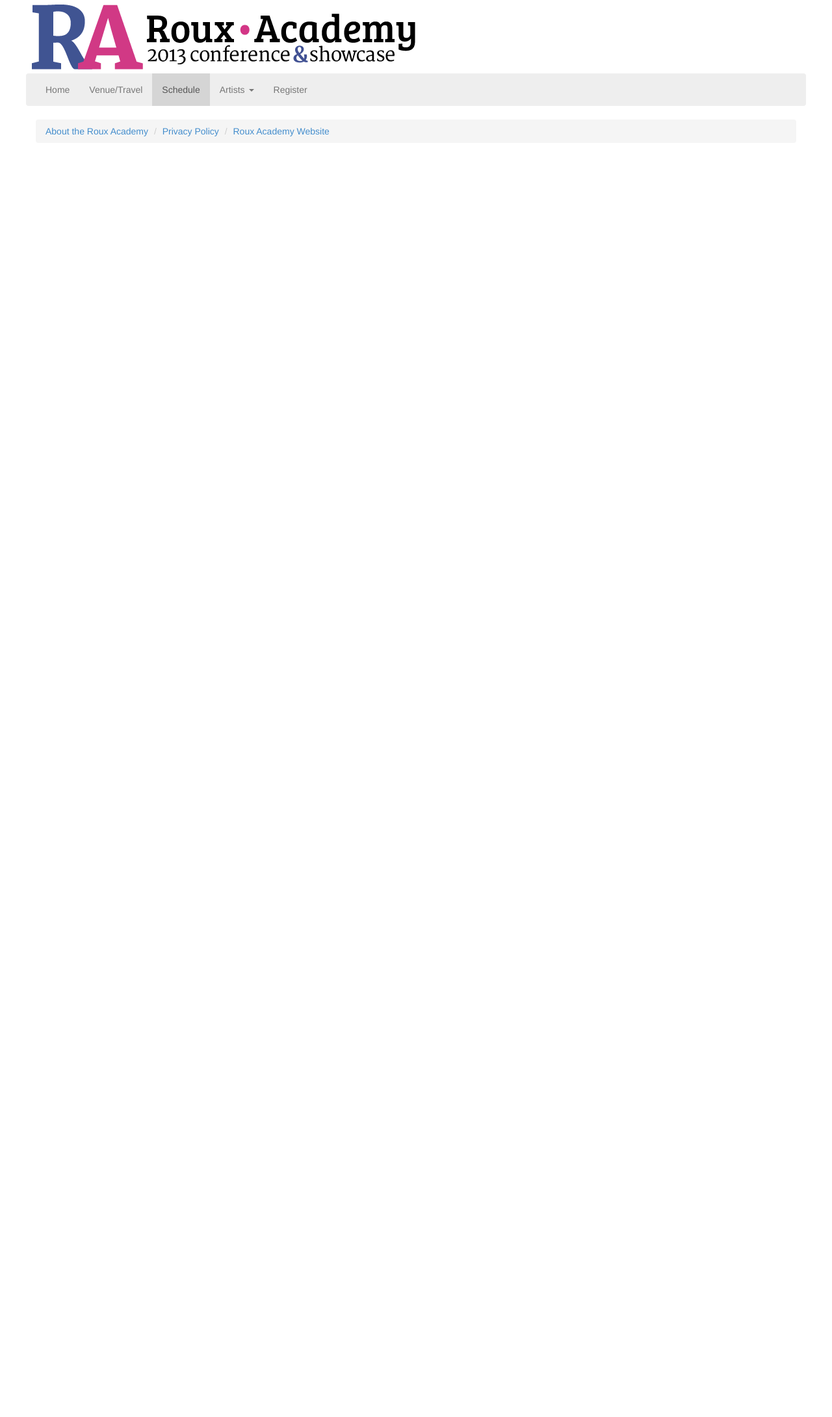
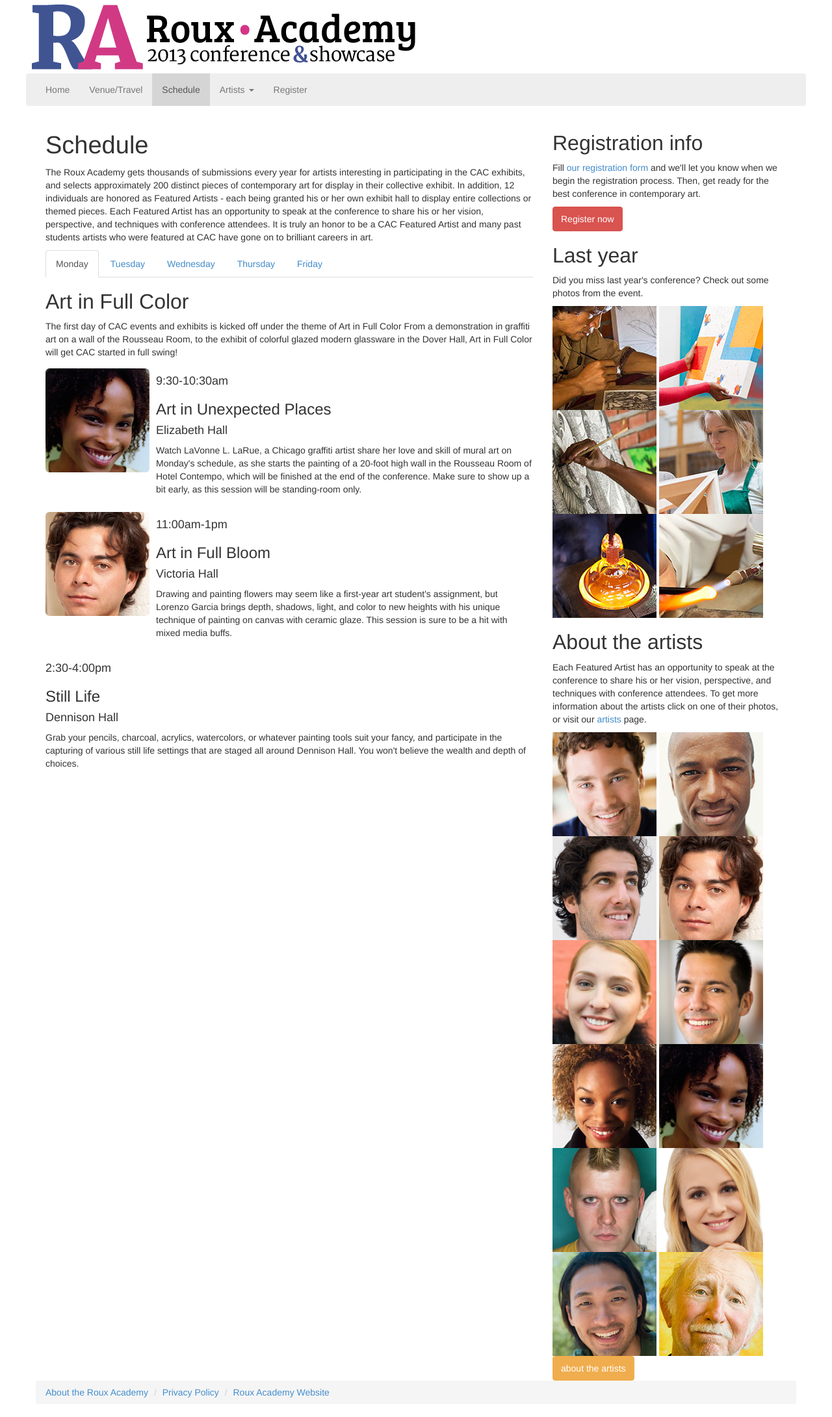
Before and after one commit to Fettabachi/rouxconferenceapp, a PHP site: page /schedule.php in a window 1280 px wide. Shown: the whole page at 65% size. Before the commit the page ends 210 px from the top, so only its background shows below. Run offline with PHP 8.4, Linux system fonts and the light colour scheme.

Commit message:
Expanding the content

```diff
--- /dev/null
+++ b/_/components/php/article-schedule.php
@@ -0,0 +1,26 @@
+<article class="schedule">
+	<h1>Schedule</h1>
+	<p>The Roux Academy gets thousands of submissions every year for artists interesting in participating in the CAC exhibits, and selects approximately 200 distinct pieces of contemporary art for display in their collective exhibit. In addition, 12 individuals are honored as Featured Artists - each being granted his or her own exhibit hall to display entire collections or themed pieces. Each Featured Artist has an opportunity to speak at the conference to share his or her vision, perspective, and techniques with conference attendees. It is truly an honor to be a CAC Featured Artist and many past students artists who were featured at CAC have gone on to brilliant careers in art.</p>
+
+	<div class="tabbable tabs">
+		<ul class="nav nav-tabs">
+			<li class="active"><a href="#monday" data-toggle="tab">Monday</a></li>
+			<li><a href="#tuesday" data-toggle="tab">Tuesday</a></li>
+			<li><a href="#wednesday" data-toggle="tab">Wednesday</a></li>
+			<li><a href="#thursday" data-toggle="tab">Thursday</a></li>
+			<li><a href="#friday" data-toggle="tab">Friday</a></li>
+		</ul><!-- nav nav-tabs -->
+	</div><!-- tabbable tabs -->
+
+	<section class="tab-content">
+
+    <?php include "snippet_schedule_monday.php"; ?>
+    <?php include "snippet_schedule_tuesday.php"; ?>
+    <?php include "snippet_schedule_wednesday.php"; ?>
+    <?php include "snippet_schedule_thursday.php"; ?>
+    <?php include "snippet_schedule_friday.php"; ?>
+
+
+	</section><!-- tab-content -->
+
+</article><!-- schedule -->
--- /dev/null
+++ b/_/components/php/aside-abouttheartists.php
@@ -0,0 +1,6 @@
+<aside class="abouttheartists">
+	<h2>About the artists</h2>
+	<p>Each Featured Artist has an opportunity to speak at the conference to share his or her vision, perspective, and techniques with conference attendees. To get more information about the artists click on one of their photos, or visit our <a href="artists.php">artists</a> page.</p>
+	  <?php include "snippet-artistphotogrid.php"; ?>
+	<a href="artists.php" class="btn btn-warning">about the artists</a>
+</aside>
--- /dev/null
+++ b/_/components/php/aside-lastyear.php
@@ -0,0 +1,12 @@
+<aside class="photosfromlastyear">
+	<h2>Last year</h2>
+	<p>Did you miss last year's conference? Check out some photos from the event.</p>
+	<div class="modalphotos photogrid clearfix">
+		<img src="images/slides/artist_on_table_tn.jpg" alt="Artist on a table">
+		<img src="images/slides/at_the_museum_tn.jpg" alt="At the museul">
+		<img src="images/slides/charcoal_artist_painting_tn.jpg" alt="Charcoal artist paining">
+		<img src="images/slides/framing_workshop_tn.jpg" alt="Framing workshop">
+		<img src="images/slides/glassmaking_workshop_tn.jpg" alt="Glassmaking workshop">
+		<img src="images/slides/glassworking_workshop_tn.jpg" alt="Glassworking workshop">
+	</div>
+</aside>
--- /dev/null
+++ b/_/components/php/aside-register.php
@@ -0,0 +1,5 @@
+<aside class="register">
+	<h2>Registration info</h2>
+	<p>Fill <a href="register.php">our registration form</a> and we'll let you know when we begin the registration process. Then, get ready for the best conference in contemporary art.</p>
+	<a href="register.php" class="btn btn-danger">Register now</a></p>
+</aside>
--- a/_/components/php/header.php
+++ b/_/components/php/header.php
@@ -33,6 +33,14 @@
 				</ul><!-- nav -->
 			</section><!-- navbar -->
 
+			<!-- Modal -->
+			<section id="modal" class="modal fade">
+				<div class="modal-body">
+					<img id="modalimage" src="" alt="Modal Photo">
+				</div><!-- modal-body -->
+			</section><!-- modal -->
+
+
 		</header><!-- header -->
 	</div><!-- column -->
 </div><!-- content -->
--- /dev/null
+++ b/_/components/php/snippet_schedule_friday.php
@@ -0,0 +1,10 @@
+<div class="tab-pane" id="friday">
+	<section class="media">
+  	<h4>All day</h4>
+	  <div class="media-body">
+			<h3>Open Exhibit and Meet the Artists</h3>
+			<h4>Victoria, Dennison, and Elizabeth Halls</h4>
+			<p>Roam the exhibit halls freely throughout the day and get a closer look at the widely diverse art submissions from students all around the world. Go in a for a closer look at the pieces that really speak to you, and even talk one-on-one with some of today's most skilled and respected artists. It's an artist's day in paradise.</p>
+	  </div><!-- media-body -->
+	</section><!-- media -->
+</div><!-- friday -->
--- /dev/null
+++ b/_/components/php/snippet_schedule_monday.php
@@ -0,0 +1,34 @@
+<div class="tab-pane active" id="monday">
+	<h2>Art in Full Color</h2>
+	<p>The first day of CAC events and exhibits is kicked off under the theme of Art in Full Color From a demonstration in graffiti art on a wall of the  Rousseau Room, to the exhibit of colorful glazed modern glassware in the Dover Hall, Art in Full Color will get CAC started in full swing!</p>
+
+	<section class="media">
+		<a href="artists.php#LaVonne_LaRue" class="pull-left" data-toggle="tooltip" title data-original-title="LaVonne LaRue"><img class="img-rounded" src="images/artists/LaVonne_LaRue_tn.jpg" alt="Photo of LaVonne LaRue"></a>
+
+	  <div class="media-body">
+	  	<h4>9:30-10:30am</h4>
+			<h3>Art in Unexpected Places</h3>
+			<h4>Elizabeth Hall</h4>
+			<p>Watch LaVonne L. LaRue, a Chicago graffiti artist share her love and skill of mural art on Monday's schedule, as she starts the painting of a 20-foot high wall in the Rousseau Room of Hotel Contempo, which will be finished at the end of the conference. Make sure to show up a bit early, as this session will be standing-room only.</p>
+	  </div><!-- media-body -->
+	</section><!-- media -->
+
+	<section class="media">
+		<a href="artists.php#Lorenzo_Garcia" class="pull-left" data-toggle="tooltip" title data-original-title="Lorenzo Garcia"><img class="pull-left img-rounded" src="images/artists/Lorenzo_Garcia_tn.jpg" alt="Photo of Lorenzo Garcia"></a>
+	  <div class="media-body">
+	  	<h4>11:00am-1pm</h4>
+			<h3>Art in Full Bloom</h3>
+			<h4>Victoria Hall</h4>
+			<p>Drawing and painting flowers may seem like a first-year art student's assignment, but Lorenzo Garcia brings depth, shadows, light, and color to new heights with his unique technique of painting on canvas with ceramic glaze. This session is sure to be a hit with mixed media buffs.</p>
+	  </div><!-- media-body -->
+	</section><!-- media -->
+
+	<section class="media">
+	  <div class="media-body">
+	  	<h4>2:30-4:00pm</h4>
+			<h3>Still Life</h3>
+			<h4>Dennison Hall</h4>
+			<p>Grab your pencils, charcoal, acrylics, watercolors, or whatever painting tools suit your fancy, and participate in the capturing of various still life settings that are staged all around Dennison Hall. You won't believe the wealth and depth of choices.</p>
+	  </div><!-- media-body -->
+	</section><!-- media -->
+</div><!-- monday -->
--- /dev/null
+++ b/_/components/php/snippet_schedule_thursday.php
@@ -0,0 +1,33 @@
+<div class="tab-pane" id="thursday">
+	<section class="media">
+		<a href="artists.php#Hassum_Harrod" class="pull-left" data-toggle="tooltip" title data-original-title="Hassum Harrod"><img class="img-rounded" src="images/artists/Hassum_Harrod_tn.jpg" alt="Photo of Hassum Harrod"></a>
+	  <div class="media-body">
+	  	<h4>09:30 to 10:30 am</h4>
+			<h3>The Use and Absence of Color in Modern Art</h3>
+			<h4>Elizabeth Hall</h4>
+			<p>Hassum Harrod is a "color specialist," in every sense of the phrase. His inherent ability to create color palettes that illuminate an image and allure an audience, has drawn praise from traditionalists as well as modern artists - no small feat in today's diverse art world. His master's thesis at San Francisco Art Academy is entitled "Color Upon Color – The Mixing and Reinventing of Color." It is this thesis that prompted Hillford & Bilken to publish his solo-authored book on color, that will be used in undergraduate art programs throughout the world starting next year.</p>
+			<p>His session at CAC will be an offshoot of his new book and is expected to be standing-room only. So, grab a seat and be prepared for a lesson on color that you'll never forget.</p>
+	  </div><!-- media-body -->
+	</section><!-- media -->
+
+	<section class="media">
+		<a href="artists.php#Constance_Smith" class="pull-left" data-toggle="tooltip" title data-original-title="Constance_Smith"><img class="img-rounded" src="images/artists/Constance_Smith_tn.jpg" alt="Photo of Constance Olivia Smith"></a>
+	  <div class="media-body">
+	  	<h4>10:30 to 11:30 am</h4>
+			<h3>The Art of Salvaging</h3>
+			<h4>Victoria Hall</h4>
+			<p>Never was the phrase "one person's trash is another person's treasure" more accurate than when discussing Constance Olivia Smith's art methodology. While some of her creations are built using fine gemstones, the majority of her work relies upon the discards of a wasteful planet. From bottlecaps to paper scraps to mechanical parts – there is seemingly no refuse that hasn't been used in an original scrap art painting by Olivia. And while there are an increasing number of scrap artists in existence, none have the level of achievement that is so frequently observed in Olivia's creations.</p>
+			<p>In the Art of Salvaging, Olivia will share her talent for finding and selecting scrap materials, as well as the philosophy behind several of her more celebrated works of art. If you're interested in recycling and mixed media, this session will include a lively discussion of both, from the woman who Art International Digest calls the "foremost queen of scrap art."</p>
+	  </div><!-- media-body -->
+	</section><!-- media -->
+
+	<section class="media">
+		<a href="artists.php#Riley_Rewington" class="pull-left" data-toggle="tooltip" title data-original-title="Riley_Rewington"><img class="img-rounded" src="images/artists/Riley_Rewington_tn.jpg" alt="Photo of Riley Rewington"></a>
+	  <div class="media-body">
+	  	<h4>1:30 to 2:30</h4>
+			<h3>The Art of Abstract</h3>
+			<h4>Dennison Hall</h4>
+			<p>The leader of the MMA artistic movement in his hometown of Portland, Riley Rudolph Rewington draws a crowd wherever he goes. Mixing street performance, video, music, and traditional art, Riley has created some of the most unique and deeply poignant abstract works of his generation. Join Riley in Dennison Hall for an intimate discussion on The Art of Abstract, in which he shares his philosophies about modern abstract art, and critiques some of this own work – with complete candor and a healthy dose of personality.</p>
+	  </div><!-- media-body -->
+	</section><!-- media -->
+</div><!-- thursday -->
--- /dev/null
+++ b/_/components/php/snippet_schedule_tuesday.php
@@ -0,0 +1,34 @@
+<div class="tab-pane" id="tuesday">
+ 	<h2>Water in Art</h2>
+	<p>Water in Art is the theme for the second day, as art students from around the world gather at the Fountain of Intrigue in the gardens of Hotel Contempo to create ice sculptures, and art lecturers discuss the use of water as an art material, and water as an art subject.</p>
+
+	<section class="media">
+		<a href="artists.php#Jennifer_Jerome" class="pull-left" data-toggle="tooltip" title data-original-title="Jennifer Jerome"><img class="img-rounded" src="images/artists/Jennifer_Jerome_tn.jpg" alt="Photo of Jennifer Jerome"></a>
+	  <div class="media-body">
+	  	<h4>9:30-10:30am</h4>
+			<h3>Water in Art Kickoff Session</h3>
+			<h4>Elizabeth Hall </h4>
+			<p>Jennifer Jerome, a native of New Orleans, whose work has centered around abstract images that depict flooding and rebuilding, will talk about how the floods inspired her artistically, and how, despite the sadness of devastation and lives lost, her work also depicts the hope and togetherness of a community that has persevered.</p>
+	  </div><!-- media-body -->
+	</section><!-- media -->
+
+	<section class="media">
+		<a href="artists.php#Gerard_Donahue" class="pull-left" data-toggle="tooltip" title data-original-title="Gerard Donahue"><img class="img-rounded" src="images/artists/Gerard_Donahue_tn.jpg" alt="Photo of Gerard Donahue"></a>
+	  <div class="media-body">
+	  	<h4>10:30am-1pm</h4>
+			<h3>Ice Sculptures</h3>
+			<h4>Fountain of Intrigue</h4>
+			<p>Get on your mittens and earmuffs, and join your fellow artists at the Fountain of Intrigue, in the Hotel Contempo gardens, where the ambient temperature has been turned down to allow the sculpting of ice into the most mysterious and beautiful of shapes. Gerard Kent Donahue will share his secrets for chiseling ice into a shape that your imagination has envisioned. There is an extra fee of $25 for the rental of the tools needed to sculpt ice, if you plan to participate. And we hope you do!</p>
+	  </div><!-- media-body -->
+	</section><!-- media -->
+
+	<section class="media">
+		<a href="artists.php#Hillary_Goldwynn" class="pull-left" data-toggle="tooltip" title data-original-title="Hillary Goldwynn"><img class="img-rounded" src="images/artists/Hillary_Goldwynn_tn.jpg" alt="Photo of Hillary Goldywynn"></a>
+	  <div class="media-body">
+	  	<h4>2:30-4:00pm</h4>
+			<h3>Deep Sea Wonders</h3>
+			<h4>Dennison Hall</h4>
+			<p>Hilary Goldywynn Post has been inspiring deep sea divers to paint what they experience under water, since she began diving at the early age of 14. Not only does she explain texture, color, and tools, but she also explains methods for capturing your under sea explorations in your mind for future expulsion onto canvas. And, even if snorkeling is as far under water as you're willing to go, Hilary's techniques will work just as well for you.</p>
+	  </div><!-- media-body -->
+	</section><!-- media -->
+</div><!-- tuesday -->
--- /dev/null
+++ b/_/components/php/snippet_schedule_wednesday.php
@@ -0,0 +1,30 @@
+<div class="tab-pane" id="wednesday">
+	<section class="media">
+		<a href="artists.php#Barot_Bellingham" class="pull-left" data-toggle="tooltip" title data-original-title="Barot Bellingham"><img class="img-rounded" src="images/artists/Barot_Bellingham_tn.jpg" alt="Photo of Barot Bellingham"></a>
+	  <div class="media-body">
+	  	<h4>9:30 to 10:30 am</h4>
+			<h3>The Un-Collection</h3>
+			<h4>Elizabeth Hall</h4>
+			<p>Barot Bellingham's new collection is pieced together from seemingly unrelated individual works of varying topic. From portraits to landscapes to abstract, Barot does it all, and does it all well. The only unifying factor is the excellence in form, technique, color, and balance that exudes from each and every individual work in The Un-Collection. Meet Barot, and his undeniably original collection of art, and be forever enchanted.</p>
+	  </div><!-- media-body -->
+	</section><!-- media -->
+
+	<section class="media">
+		<a href="artists.php#Xhou_Ta" class="pull-left" data-toggle="tooltip" title data-original-title="Xhou Ta"><img class="img-rounded" src="images/artists/Xhou_Ta_tn.jpg" alt="Photo of Xhou Ta"></a>
+	  <div class="media-body">
+	  	<h4>10:45 to 12:00 pm</h4>
+			<h3>Beyond the Naked Eye</h3>
+			<h4>Dennison Hall</h4>
+			<p>Get a glimpse at the rare offerings in Xhou's exhibit, ranging from an exquisite skyscraper painted on a grain of rice, to a miniature sculpture of an oak tree filled with detailed animals, the size of a thimble. Items are shown on a large screen, using Xhou's patented rear-projection device that magnifies the image to reveal incredible detail. Beyond the Naked Eye is a fantastic exhibit that blends art and science in a most magical way.</p>
+	  </div><!-- media-body -->
+	</section><!-- media -->
+
+	<section class="media">
+	  <div class="media-body">
+	  	<h4>1:30 to 4:00 pm</h4>
+			<h3>The Business of Art</h3>
+			<h4>Victoria Hall</h4>
+			<p>Rita Ellsworth, MBA has been coaching artists on the business of art for 20 years. She represents some of the world's most notable artists including Rayole Bordeoux, Janelle McKimble, and Tim Darnell. This session will include topics on getting noticed through unique marketing, negotiating contracts, tax deductions that make the most of your artist income, and achieving work/life balance as an independent contractor. This is an excellent opportunity to receive top-notch advice from a seasoned business advisor. And, the question and answer session is not to miss!</p>
+	  </div><!-- media-body -->
+	</section><!-- media -->
+	</div><!-- wednesday -->
--- a/_/js/myscript.js
+++ b/_/js/myscript.js
@@ -1 +1 @@
-$(function(){$("#home a:contains('Home')").parent().addClass("active");$("#schedule a:contains('Schedule')").parent().addClass("active");$("#artists a:contains('Artists')").parent().addClass("active");$("#venuetravel a:contains('Venue/Travel')").parent().addClass("active");$("#register a:contains('Register')").parent().addClass("active");$("ul.nav li.dropdown").hover(function(){$(".dropdown-menu",this).fadeIn()},function(){$(".dropdown-menu",this).fadeOut("fast")});$("[data-toggle='tooltip']").tooltip({animation:!0})});
+$(function(){var e=window.location.hash;e&&$('ul.nav a[href="'+e+'"]').tab("show");$("#home a:contains('Home')").parent().addClass("active");$("#schedule a:contains('Schedule')").parent().addClass("active");$("#artists a:contains('Artists')").parent().addClass("active");$("#venuetravel a:contains('Venue/Travel')").parent().addClass("active");$("#register a:contains('Register')").parent().addClass("active");$("ul.nav li.dropdown").hover(function(){$(".dropdown-menu",this).fadeIn()},function(){$(".dropdown-menu",this).fadeOut("fast")});$("[data-toggle='tooltip']").tooltip({animation:!0});$(".modalphotos img").on("click",function(){$("#modal").modal({show:!0});var e=this.src.substr(0,this.src.length-7)+".jpg";$("#modalimage").attr("src",e);$("#modalimage").on("click",function(){$("#modal").modal("hide")})})});
--- a/index.php
+++ b/index.php
@@ -19,7 +19,9 @@
           <?php include "_/components/php/article-aboutthevenue.php"; ?>
 				</section><!-- main -->
 				<section class="sidebar col col-lg-4">
-
+          <?php include "_/components/php/aside-register.php"; ?>
+          <?php include "_/components/php/aside-lastyear.php"; ?>
+          <?php include "_/components/php/aside-accordion.php"; ?>
 				</section><!-- sidebar -->
 			</div><!-- content -->
     <?php include "_/components/php/footer.php"; ?>
--- a/schedule.php
+++ b/schedule.php
@@ -13,9 +13,12 @@
       <div class="content row">
           <?php include "_/components/php/header.php"; ?>
         <section class="main col col-lg-8">
+          <?php include "_/components/php/article-schedule.php"; ?>
         </section><!-- main -->
         <section class="sidebar col col-lg-4">
-
+          <?php include "_/components/php/aside-register.php"; ?>
+          <?php include "_/components/php/aside-lastyear.php"; ?>
+          <?php include "_/components/php/aside-abouttheartists.php"; ?>
         </section><!-- sidebar -->
       </div><!-- content -->
     <?php include "_/components/php/footer.php"; ?>
--- a/venuetravel.php
+++ b/venuetravel.php
@@ -13,9 +13,13 @@
       <div class="content row">
           <?php include "_/components/php/header.php"; ?>
         <section class="main col col-lg-8">
+          <?php include "_/components/php/article-venues.php"; ?>
         </section><!-- main -->
         <section class="sidebar col col-lg-4">
-
+          <?php include "_/components/php/aside-register.php"; ?>
+          <?php include "_/components/php/aside-lastyear.php"; ?>
+          <?php include "_/components/php/aside-abouttheartists.php"; ?>
+          <?php include "_/components/php/aside-accordion.php"; ?>
         </section><!-- sidebar -->
       </div><!-- content -->
     <?php include "_/components/php/footer.php"; ?>
```
Also changed, not shown: _/components/js/_myscript.js (+21 -1 lines), _/components/php/article-venues.php (added, +36 -0 lines), _/components/php/aside-accordion.php (added, +95 -0 lines). Lines whose indentation alone changed are shown as unchanged.
